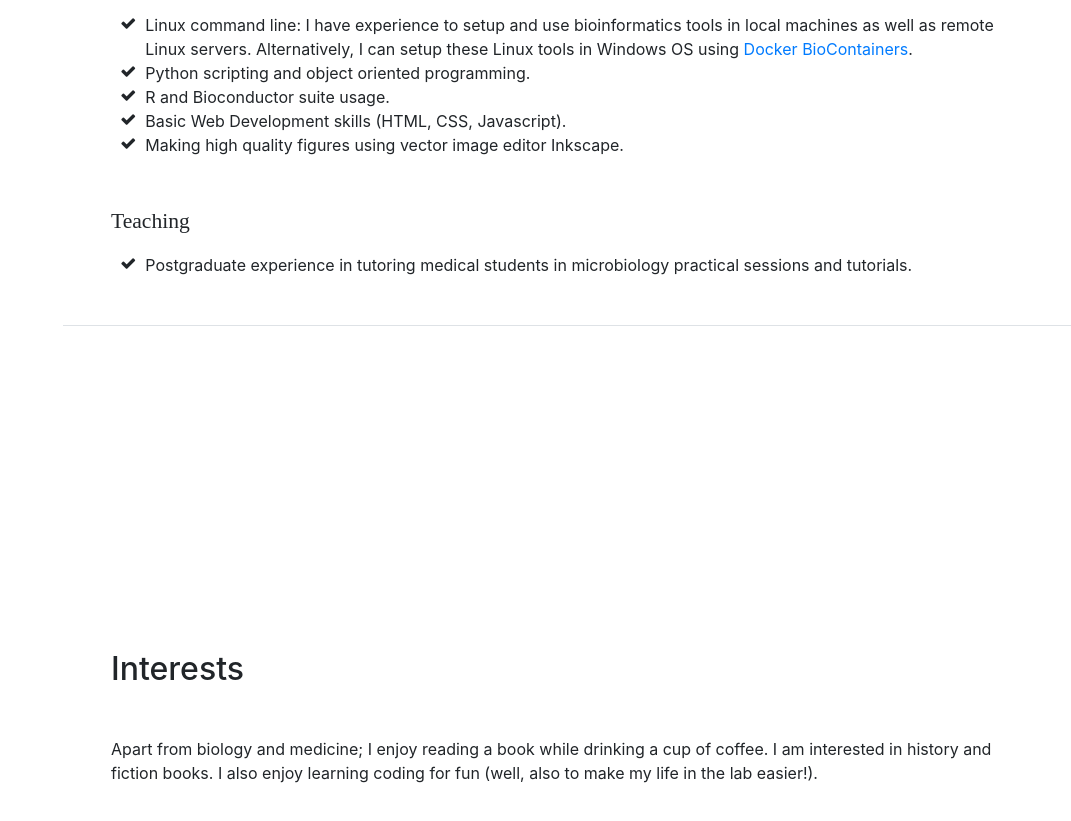
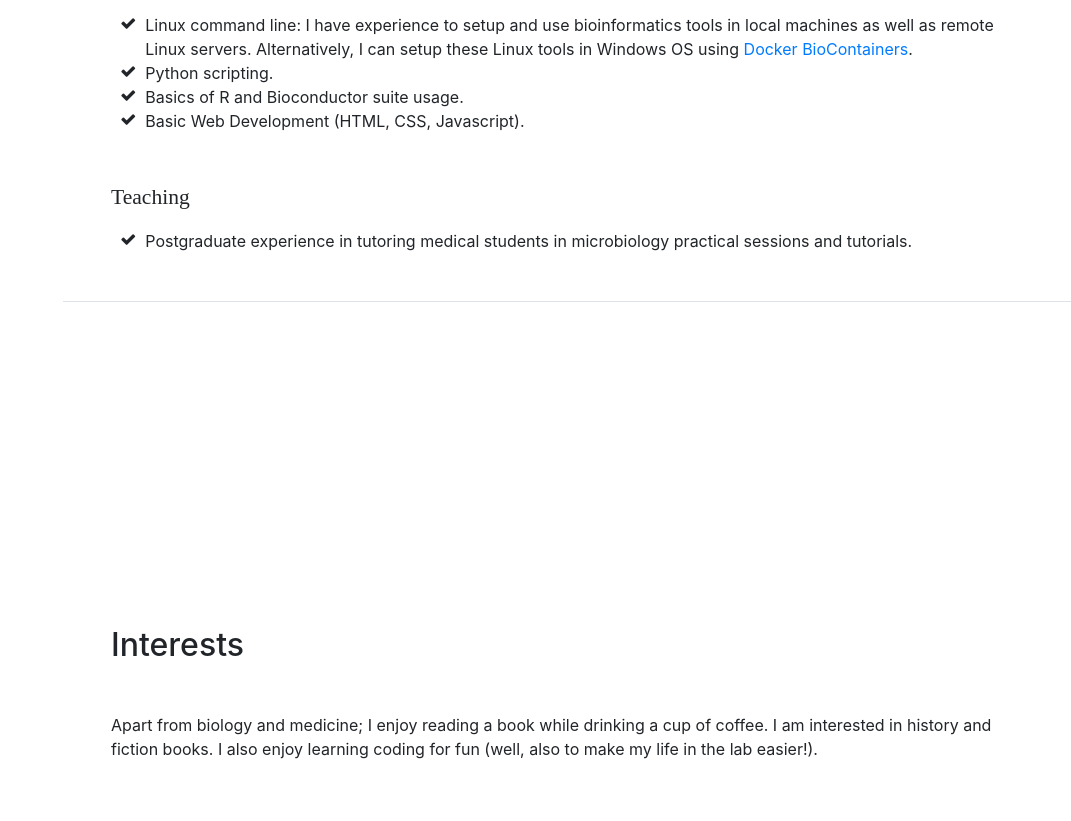
Before and after one commit to m-mahgoub/cv-web-page, a website with bundled scripts: page index.html in a window 1280 px wide. Shown: the part 3154-3975 px from the top of the page, without its empty margins (209-1280 px from the left). Built offline with nearby package versions, Linux system fonts and the light colour scheme; a web font is replaced by a local one.

Commit message:
Modify comp. skills

```diff
--- a/index.html
+++ b/index.html
@@ -286,16 +286,14 @@
           Linux command line: I have experience to setup and use bioinformatics tools in local machines as well as remote Linux servers. Alternatively, I can setup these Linux  tools in Windows OS using <a href="https://biocontainers.pro/" target="_blank">Docker BioContainers</a>.</li>
           <li>
             <i class="fa-li fa fa-check"></i>
-          Python scripting and object oriented programming.</li>
+          Python scripting.</li>
           <li>
             <i class="fa-li fa fa-check"></i>
-          R and Bioconductor suite usage.</li>
+          Basics of R and Bioconductor suite usage.</li>
           <li>
             <i class="fa-li fa fa-check"></i>
-          Basic Web Development skills (HTML, CSS, Javascript).</li>
-          <li>
-            <i class="fa-li fa fa-check"></i>
-          Making high quality figures using vector image editor Inkscape.</li>
+          Basic Web Development (HTML, CSS, Javascript).</li>
+
         </ul>
         <br>
         <br>
```
